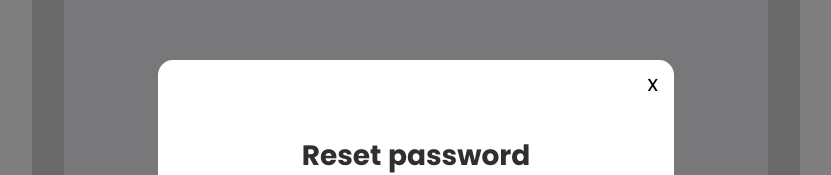
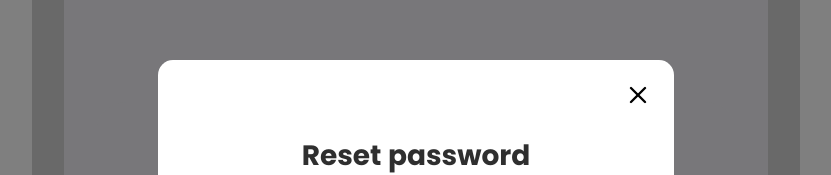
Before and after one commit to Serhii-Ivanchenko/Team-03-project-front, a React (Vite) app: page /signin in a window 1280 px wide. Both pictures are taken after a click on the button "Forgot password?". Shown: the part 158-333 px from the top of the page, without its empty margins (224-1055 px from the left). Built offline with nearby package versions, Linux system fonts and the light colour scheme.

Commit message:
fix some styles for forgotpassword modal

```diff
--- a/src/components/SignInForm/ForgotPassword.module.css
+++ b/src/components/SignInForm/ForgotPassword.module.css
@@ -11,7 +11,7 @@
 }
 
 .modalContent {
-  padding: 18px;
+  padding: 40px 14px;
   background-color: white;
   border-radius: 15px;
   text-align: center;
@@ -104,13 +104,22 @@
 
 .modalCloseButton {
   position: absolute;
-  top: 10px;
-  right: 10px;
+  display: flex;
+  align-items: center;
+  justify-content: center;
+  top: 20px;
+  right: 16px;
   background: none;
   border: none;
-  font-size: 14px;
   cursor: pointer;
+  z-index: 999;
+}
+
+.closeIcon {
+  width: 24px;
+  height: 24px;
   @media (min-width: 768px) {
-    font-size: 22px;
-  }
+      width: 28px;
+      height: 28px;
+    }
 }
--- a/src/components/SignInForm/Modal.jsx
+++ b/src/components/SignInForm/Modal.jsx
@@ -1,4 +1,5 @@
 import css from "./ForgotPassword.module.css";
+import { FiX } from "react-icons/fi";
 
 const Modal = ({ onClose, children }) => {
   const handleBackdropClick = (e) => {
@@ -11,7 +12,7 @@ const Modal = ({ onClose, children }) => {
     <div className={css.modalBackdrop} onClick={handleBackdropClick}>
       <div className={css.modalContent}>
         <button className={css.modalCloseButton} onClick={onClose}>
-          x
+          <FiX className={css.closeIcon}/>
         </button>
         {children}
       </div>
```
